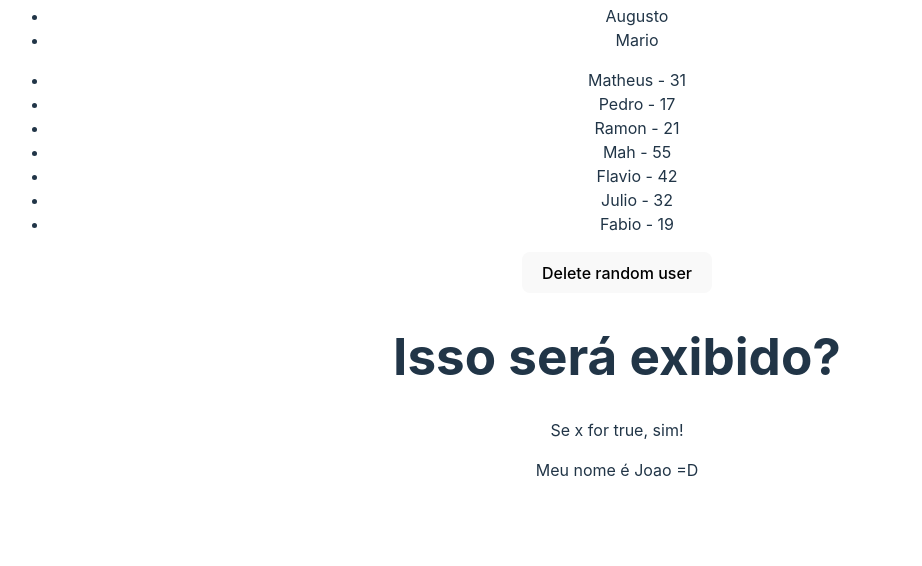
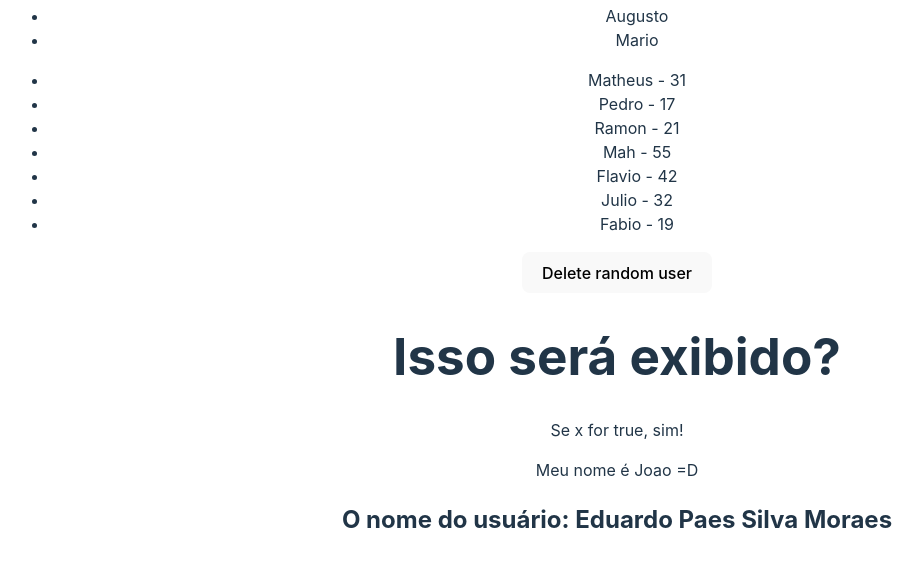
Before and after one commit to Paulohenriquesp/fundamentos-react, a React app in the folder 2_AVANCANDO_EM_REACT/avancando-react/: page / in a window 1280 px wide. Shown: the part 1817-2383 px from the top of the page, without its empty margins (23-945 px from the left). Built offline with nearby package versions, Linux system fonts and the light colour scheme; the HTML template or start-up script is replaced by a standard one.

Commit message:
feat: conceito e pratica sobre props

```diff
--- a/2_AVANCANDO_EM_REACT/avancando-react/src/App.jsx
+++ b/2_AVANCANDO_EM_REACT/avancando-react/src/App.jsx
@@ -1,11 +1,16 @@
+import { useState } from "react";
 import "./App.css";
 
 import Maca from "./assets/maca.jpg";
 import ConditionalRender from "./componentes/ConditionalRender";
 import ListRender from "./componentes/ListRender";
 import { ManageData } from "./componentes/ManageData";
+import ShowUserName from "./componentes/showUserName";
+
 
 function App() {
+  const [userName] = useState("Eduardo Paes Silva Moraes")
+
   return (
     <div className="app">
       <div>AVANÇANDO EM REACT</div>
@@ -20,6 +25,7 @@ function App() {
         <ManageData />
         <ListRender />
         <ConditionalRender />
+        <ShowUserName name={userName} />
     </div>
   );
 }
--- /dev/null
+++ b/2_AVANCANDO_EM_REACT/avancando-react/src/componentes/ShowUserName.jsx
@@ -0,0 +1,10 @@
+
+const ShowUserName = (props) => {
+  return (
+    <div>
+        <h2>O nome do usuário: {props.name} </h2>
+    </div>
+  )
+}
+
+export default ShowUserName
```
Also changed, not shown: 2_AVANCANDO_EM_REACT/avancando-react/.eslintrc.cjs.
